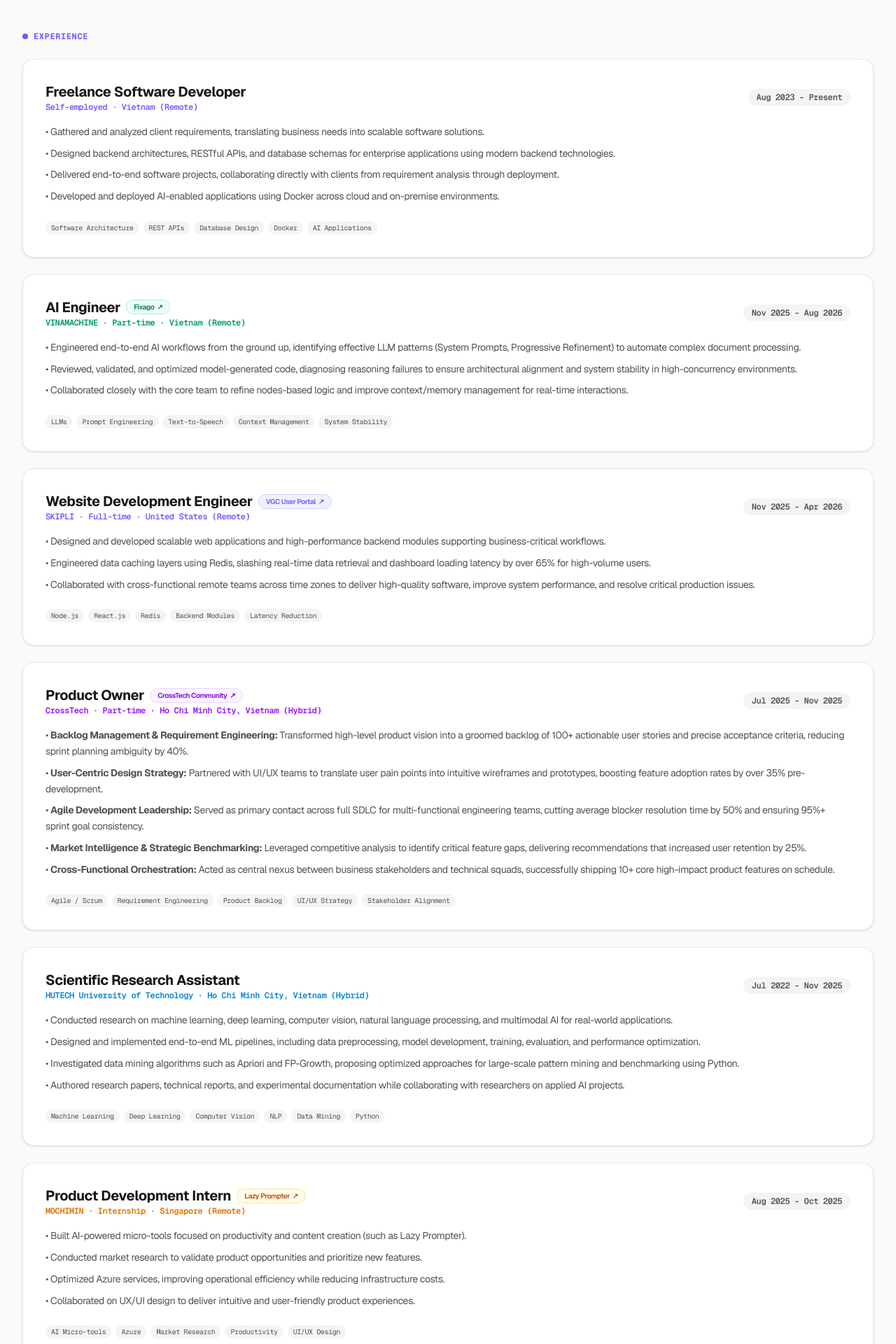
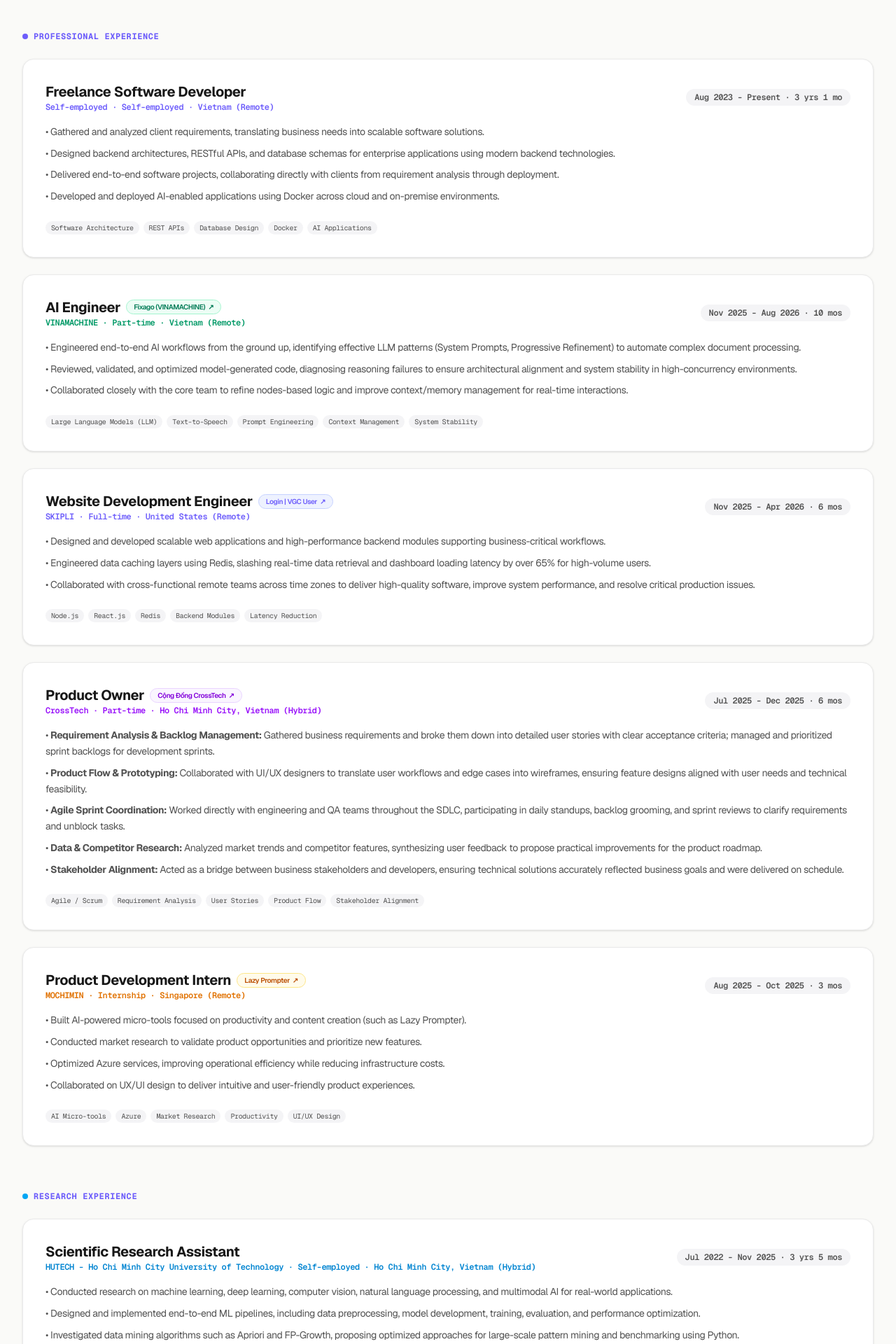
Before and after one commit to pomagrenate/pomaidb-web, a Next.js app: page /hire-me in a window 1280 px wide. Shown: the part 1140-3060 px from the top of the page at 70% size. Built offline with nearby package versions, Linux system fonts and the light colour scheme.

Commit message:
feat: sync experience timeline with LinkedIn details and separate Research Experience section

```diff
--- a/app/hire-me/page.tsx
+++ b/app/hire-me/page.tsx
@@ -149,11 +149,11 @@ export default function HireMePage() {
           </div>
         </div>
 
-        {/* Experience Timeline */}
+        {/* Professional Experience Timeline */}
         <div>
           <div className="flex items-center gap-2 text-xs font-mono font-bold text-[#6D5DFB] uppercase tracking-wider mb-6">
             <span className="w-2 h-2 rounded-full bg-[#6D5DFB]" />
-            <span>EXPERIENCE</span>
+            <span>PROFESSIONAL EXPERIENCE</span>
           </div>
 
           <div className="space-y-6">
@@ -162,10 +162,10 @@ export default function HireMePage() {
               <div className="flex flex-col sm:flex-row sm:items-center justify-between gap-2 mb-4">
                 <div>
                   <h3 className="text-xl font-bold text-[#171717]">Freelance Software Developer</h3>
-                  <p className="text-[#6D5DFB] text-xs font-mono font-semibold">Self-employed · Vietnam (Remote)</p>
+                  <p className="text-[#6D5DFB] text-xs font-mono font-semibold">Self-employed · Self-employed · Vietnam (Remote)</p>
                 </div>
                 <span className="px-3 py-1 rounded-full bg-[#F4F4F6] text-xs font-mono font-semibold text-[#525252] self-start sm:self-auto">
-                  Aug 2023 - Present
+                  Aug 2023 - Present · 3 yrs 1 mo
                 </span>
               </div>
               <ul className="space-y-2 text-[#525252] text-sm leading-relaxed mb-6">
@@ -183,21 +183,21 @@ export default function HireMePage() {
               </div>
             </div>
 
-            {/* 2. AI Engineer - VINAMACHINE */}
+            {/* 2. AI Engineer - VINAMACHINE / Fixago */}
             <div className="bg-white border border-[#EAEAEA] rounded-2xl p-6 sm:p-8 shadow-sm hover:shadow-md transition-all">
               <div className="flex flex-col sm:flex-row sm:items-center justify-between gap-2 mb-4">
                 <div>
                   <div className="flex items-center gap-2 flex-wrap">
                     <h3 className="text-xl font-bold text-[#171717]">AI Engineer</h3>
                     <a href="https://www.fixago.vn/" target="_blank" rel="noopener noreferrer" className="px-2.5 py-0.5 rounded-full bg-emerald-50 text-emerald-700 hover:bg-emerald-100 border border-emerald-200 text-[10px] font-semibold transition-colors flex items-center gap-1">
-                      <span>Fixago</span>
+                      <span>Fixago (VINAMACHINE)</span>
                       <span>↗</span>
                     </a>
                   </div>
                   <p className="text-emerald-600 text-xs font-mono font-semibold">VINAMACHINE · Part-time · Vietnam (Remote)</p>
                 </div>
                 <span className="px-3 py-1 rounded-full bg-[#F4F4F6] text-xs font-mono font-semibold text-[#525252] self-start sm:self-auto">
-                  Nov 2025 - Aug 2026
+                  Nov 2025 - Aug 2026 · 10 mos
                 </span>
               </div>
               <ul className="space-y-2 text-[#525252] text-sm leading-relaxed mb-6">
@@ -206,7 +206,7 @@ export default function HireMePage() {
                 <li>• Collaborated closely with the core team to refine nodes-based logic and improve context/memory management for real-time interactions.</li>
               </ul>
               <div className="flex flex-wrap gap-1.5">
-                {["LLMs", "Prompt Engineering", "Text-to-Speech", "Context Management", "System Stability"].map((t) => (
+                {["Large Language Models (LLM)", "Text-to-Speech", "Prompt Engineering", "Context Management", "System Stability"].map((t) => (
                   <span key={t} className="px-2 py-0.5 rounded-full bg-[#F4F4F6] text-[10px] font-mono text-[#525252]">
                     {t}
                   </span>
@@ -221,14 +221,14 @@ export default function HireMePage() {
                   <div className="flex items-center gap-2 flex-wrap">
                     <h3 className="text-xl font-bold text-[#171717]">Website Development Engineer</h3>
                     <a href="https://user.vgcnews24.com/vi/login" target="_blank" rel="noopener noreferrer" className="px-2.5 py-0.5 rounded-full bg-indigo-50 text-[#6D5DFB] hover:bg-indigo-100 border border-indigo-200 text-[10px] font-semibold transition-colors flex items-center gap-1">
-                      <span>VGC User Portal</span>
+                      <span>Login | VGC User</span>
                       <span>↗</span>
                     </a>
                   </div>
                   <p className="text-[#6D5DFB] text-xs font-mono font-semibold">SKIPLI · Full-time · United States (Remote)</p>
                 </div>
                 <span className="px-3 py-1 rounded-full bg-[#F4F4F6] text-xs font-mono font-semibold text-[#525252] self-start sm:self-auto">
-                  Nov 2025 - Apr 2026
+                  Nov 2025 - Apr 2026 · 6 mos
                 </span>
               </div>
               <ul className="space-y-2 text-[#525252] text-sm leading-relaxed mb-6">
@@ -252,25 +252,25 @@ export default function HireMePage() {
                   <div className="flex items-center gap-2 flex-wrap">
                     <h3 className="text-xl font-bold text-[#171717]">Product Owner</h3>
                     <a href="https://www.facebook.com/congdongcrosstech/?locale=vi_VN" target="_blank" rel="noopener noreferrer" className="px-2.5 py-0.5 rounded-full bg-purple-50 text-purple-700 hover:bg-purple-100 border border-purple-200 text-[10px] font-semibold transition-colors flex items-center gap-1">
-                      <span>CrossTech Community</span>
+                      <span>Cộng Đồng CrossTech</span>
                       <span>↗</span>
                     </a>
                   </div>
                   <p className="text-purple-600 text-xs font-mono font-semibold">CrossTech · Part-time · Ho Chi Minh City, Vietnam (Hybrid)</p>
                 </div>
                 <span className="px-3 py-1 rounded-full bg-[#F4F4F6] text-xs font-mono font-semibold text-[#525252] self-start sm:self-auto">
-                  Jul 2025 - Nov 2025
+                  Jul 2025 - Dec 2025 · 6 mos
                 </span>
               </div>
               <ul className="space-y-2 text-[#525252] text-sm leading-relaxed mb-6">
-                <li>• <strong>Backlog Management &amp; Requirement Engineering:</strong> Transformed high-level product vision into a groomed backlog of 100+ actionable user stories and precise acceptance criteria, reducing sprint planning ambiguity by 40%.</li>
-                <li>• <strong>User-Centric Design Strategy:</strong> Partnered with UI/UX teams to translate user pain points into intuitive wireframes and prototypes, boosting feature adoption rates by over 35% pre-development.</li>
-                <li>• <strong>Agile Development Leadership:</strong> Served as primary contact across full SDLC for multi-functional engineering teams, cutting average blocker resolution time by 50% and ensuring 95%+ sprint goal consistency.</li>
-                <li>• <strong>Market Intelligence &amp; Strategic Benchmarking:</strong> Leveraged competitive analysis to identify critical feature gaps, delivering recommendations that increased user retention by 25%.</li>
-                <li>• <strong>Cross-Functional Orchestration:</strong> Acted as central nexus between business stakeholders and technical squads, successfully shipping 10+ core high-impact product features on schedule.</li>
+                <li>• <strong>Requirement Analysis &amp; Backlog Management:</strong> Gathered business requirements and broke them down into detailed user stories with clear acceptance criteria; managed and prioritized sprint backlogs for development sprints.</li>
+                <li>• <strong>Product Flow &amp; Prototyping:</strong> Collaborated with UI/UX designers to translate user workflows and edge cases into wireframes, ensuring feature designs aligned with user needs and technical feasibility.</li>
+                <li>• <strong>Agile Sprint Coordination:</strong> Worked directly with engineering and QA teams throughout the SDLC, participating in daily standups, backlog grooming, and sprint reviews to clarify requirements and unblock tasks.</li>
+                <li>• <strong>Data &amp; Competitor Research:</strong> Analyzed market trends and competitor features, synthesizing user feedback to propose practical improvements for the product roadmap.</li>
+                <li>• <strong>Stakeholder Alignment:</strong> Acted as a bridge between business stakeholders and developers, ensuring technical solutions accurately reflected business goals and were delivered on schedule.</li>
               </ul>
               <div className="flex flex-wrap gap-1.5">
-                {["Agile / Scrum", "Requirement Engineering", "Product Backlog", "UI/UX Strategy", "Stakeholder Alignment"].map((t) => (
+                {["Agile / Scrum", "Requirement Analysis", "User Stories", "Product Flow", "Stakeholder Alignment"].map((t) => (
                   <span key={t} className="px-2 py-0.5 rounded-full bg-[#F4F4F6] text-[10px] font-mono text-[#525252]">
                     {t}
                   </span>
@@ -278,33 +278,7 @@ export default function HireMePage() {
               </div>
             </div>
 
-            {/* 5. Scientific Research Assistant - HUTECH */}
-            <div className="bg-white border border-[#EAEAEA] rounded-2xl p-6 sm:p-8 shadow-sm hover:shadow-md transition-all">
-              <div className="flex flex-col sm:flex-row sm:items-center justify-between gap-2 mb-4">
-                <div>
-                  <h3 className="text-xl font-bold text-[#171717]">Scientific Research Assistant</h3>
-                  <p className="text-sky-600 text-xs font-mono font-semibold">HUTECH University of Technology · Ho Chi Minh City, Vietnam (Hybrid)</p>
-                </div>
-                <span className="px-3 py-1 rounded-full bg-[#F4F4F6] text-xs font-mono font-semibold text-[#525252] self-start sm:self-auto">
-                  Jul 2022 - Nov 2025
-                </span>
-              </div>
-              <ul className="space-y-2 text-[#525252] text-sm leading-relaxed mb-6">
-                <li>• Conducted research on machine learning, deep learning, computer vision, natural language processing, and multimodal AI for real-world applications.</li>
-                <li>• Designed and implemented end-to-end ML pipelines, including data preprocessing, model development, training, evaluation, and performance optimization.</li>
-                <li>• Investigated data mining algorithms such as Apriori and FP-Growth, proposing optimized approaches for large-scale pattern mining and benchmarking using Python.</li>
-                <li>• Authored research papers, technical reports, and experimental documentation while collaborating with researchers on applied AI projects.</li>
-              </ul>
-              <div className="flex flex-wrap gap-1.5">
-                {["Machine Learning", "Deep Learning", "Computer Vision", "NLP", "Data Mining", "Python"].map((t) => (
-                  <span key={t} className="px-2 py-0.5 rounded-full bg-[#F4F4F6] text-[10px] font-mono text-[#525252]">
-                    {t}
-                  </span>
-                ))}
-              </div>
-            </div>
-
-            {/* 6. Product Development Intern - MOCHIMIN */}
+            {/* 5. Product Development Intern - MOCHIMIN */}
             <div className="bg-white border border-[#EAEAEA] rounded-2xl p-6 sm:p-8 shadow-sm hover:shadow-md transition-all">
               <div className="flex flex-col sm:flex-row sm:items-center justify-between gap-2 mb-4">
                 <div>
@@ -318,7 +292,7 @@ export default function HireMePage() {
                   <p className="text-amber-600 text-xs font-mono font-semibold">MOCHIMIN · Internship · Singapore (Remote)</p>
                 </div>
                 <span className="px-3 py-1 rounded-full bg-[#F4F4F6] text-xs font-mono font-semibold text-[#525252] self-start sm:self-auto">
-                  Aug 2025 - Oct 2025
+                  Aug 2025 - Oct 2025 · 3 mos
                 </span>
               </div>
               <ul className="space-y-2 text-[#525252] text-sm leading-relaxed mb-6">
@@ -329,6 +303,42 @@ export default function HireMePage() {
               </ul>
               <div className="flex flex-wrap gap-1.5">
                 {["AI Micro-tools", "Azure", "Market Research", "Productivity", "UI/UX Design"].map((t) => (
+                  <span key={t} className="px-2 py-0.5 rounded-full bg-[#F4F4F6] text-[10px] font-mono text-[#525252]">
+                    {t}
+                  </span>
+                ))}
+              </div>
+            </div>
+          </div>
+        </div>
+
+        {/* Dedicated Research Experience Timeline */}
+        <div>
+          <div className="flex items-center gap-2 text-xs font-mono font-bold text-[#6D5DFB] uppercase tracking-wider mb-6">
+            <span className="w-2 h-2 rounded-full bg-sky-500" />
+            <span>RESEARCH EXPERIENCE</span>
+          </div>
+
+          <div className="space-y-6">
+            {/* Scientific Research Assistant - HUTECH */}
+            <div className="bg-white border border-[#EAEAEA] rounded-2xl p-6 sm:p-8 shadow-sm hover:shadow-md transition-all">
+              <div className="flex flex-col sm:flex-row sm:items-center justify-between gap-2 mb-4">
+                <div>
+                  <h3 className="text-xl font-bold text-[#171717]">Scientific Research Assistant</h3>
+                  <p className="text-sky-600 text-xs font-mono font-semibold">HUTECH - Ho Chi Minh City University of Technology · Self-employed · Ho Chi Minh City, Vietnam (Hybrid)</p>
+                </div>
+                <span className="px-3 py-1 rounded-full bg-[#F4F4F6] text-xs font-mono font-semibold text-[#525252] self-start sm:self-auto">
+                  Jul 2022 - Nov 2025 · 3 yrs 5 mos
+                </span>
+              </div>
+              <ul className="space-y-2 text-[#525252] text-sm leading-relaxed mb-6">
+                <li>• Conducted research on machine learning, deep learning, computer vision, natural language processing, and multimodal AI for real-world applications.</li>
+                <li>• Designed and implemented end-to-end ML pipelines, including data preprocessing, model development, training, evaluation, and performance optimization.</li>
+                <li>• Investigated data mining algorithms such as Apriori and FP-Growth, proposing optimized approaches for large-scale pattern mining and benchmarking using Python.</li>
+                <li>• Authored research papers, technical reports, and experimental documentation while collaborating with researchers on applied AI projects.</li>
+              </ul>
+              <div className="flex flex-wrap gap-1.5">
+                {["Machine Learning", "Deep Learning", "Computer Vision", "NLP", "Data Mining", "Python"].map((t) => (
                   <span key={t} className="px-2 py-0.5 rounded-full bg-[#F4F4F6] text-[10px] font-mono text-[#525252]">
                     {t}
                   </span>
```
